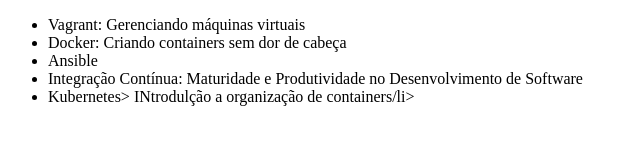
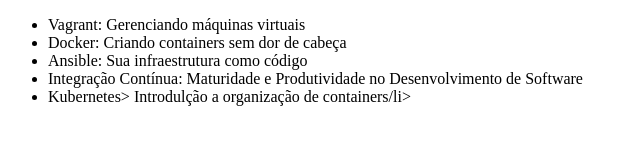
Before and after one commit to kalyellventura/gitnovo, a plain HTML site: page index.html in a window 1280 px wide. Shown: the whole page, without its empty margins (0-640 px from the left). Drawn offline with Linux system fonts and the light colour scheme.

Commit message:
Alterando o nome do curso de ansible

```diff
--- a/index.html
+++ b/index.html
@@ -8,9 +8,9 @@
     <ul>
         <li>Vagrant: Gerenciando máquinas virtuais</li>
         <li>Docker: Criando containers sem dor de cabeça</li>
-        <li>Ansible</li>
+        <li>Ansible: Sua infraestrutura como código</li>
         <li>Integração Contínua: Maturidade e Produtividade no Desenvolvimento de Software</li>
-        <li>Kubernetes> INtrodulção a organização de containers/li>
+        <li>Kubernetes> Introdulção a organização de containers/li>
     </ul>
 </body>
 </html>
```
